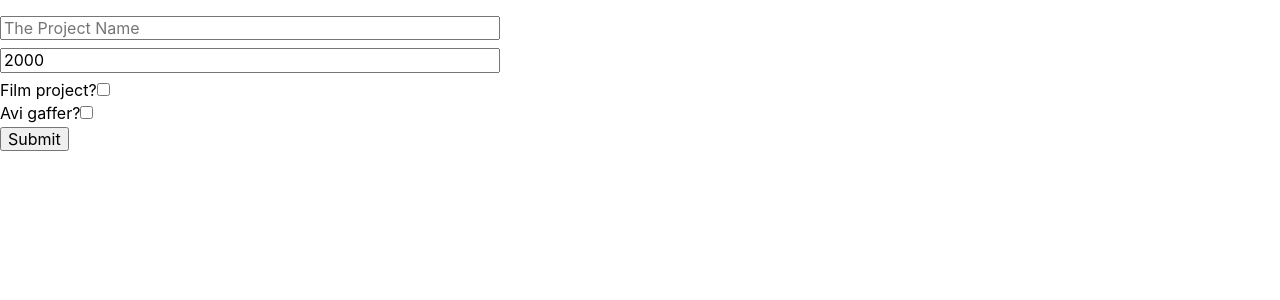
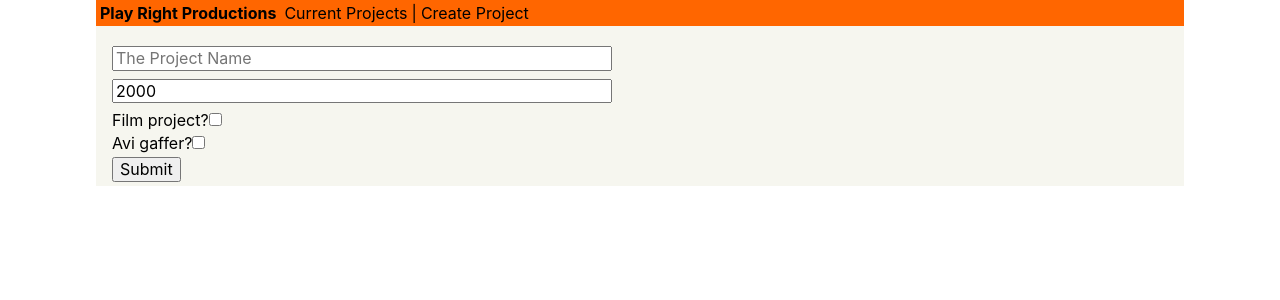
Before and after one commit to above-the-line/PRPsiteFrontEnd, a React (Create React App) app: page /create in a window 1280 px wide. Shown: the top 300 px of the page. Built offline with nearby package versions, Linux system fonts and the light colour scheme.

Commit message:
Added routing

```diff
--- a/package.json
+++ b/package.json
@@ -11,6 +11,8 @@
     "react": "^16.12.0",
     "react-apollo": "^3.1.3",
     "react-dom": "^16.12.0",
+    "react-router": "^5.1.2",
+    "react-router-dom": "^5.1.2",
     "react-scripts": "3.3.1"
   },
   "scripts": {
--- a/src/components/App.js
+++ b/src/components/App.js
@@ -1,11 +1,23 @@
 import React, { Component } from 'react'
-// import ProjectList from './ProjectList';
+import { Switch, Route } from 'react-router-dom'
+
+import Header from './Header'
+import ProjectList from './ProjectList';
 import CreateProject from './CreateProject'
 
 class App extends Component {
   render() {
-    return < CreateProject />
-
+    return (
+      <div className="center w85">
+        <Header />
+        <div className="ph3 pv1 background-gray">
+          <Switch>
+            <Route exact path="/" component={ProjectList} />
+            <Route exact path="/create" component={CreateProject} />
+          </Switch>
+        </div>
+      </div>
+    )
   }
 }
 
--- a/src/components/CreateProject.js
+++ b/src/components/CreateProject.js
@@ -201,7 +201,13 @@ class CreateProject extends Component {
         {/* wrap the button element with an Apollo <Mutation /> component
           the button is presented as a "render prop function" result
           and the gql query defined above CREATE_PROJECT_MUTATION is
-          passed as a prop */}
+          passed as a prop
+
+          Due to React-router you now need to implement an automatic redirect
+          from the CreateProject component to the ProjectList component
+          after a mutation was performed. The React-router will now navigate
+          back to ProjectList that's accessible on the root route /
+          */}
         <Mutation mutation={CREATE_PROJECT_MUTATION}
                   variables={
                     { project_name,
@@ -228,6 +234,7 @@ class CreateProject extends Component {
                       }
                     }
                   }
+                  onCompleted={ () => this.props.history.push('/')}
         >
           {/* To make the button execute the mutation, we
           call the function that Apollo injects into the <Mutation />
--- /dev/null
+++ b/src/components/Header.js
@@ -0,0 +1,24 @@
+import React, { Component } from 'react'
+import { Link } from 'react-router-dom'
+import { withRouter } from 'react-router'
+
+class Header extends Component {
+  render() {
+    return (
+      <div className="flex pa1 justify-between nowrap orange">
+        <div className="flex flex-fixed black">
+          <div className="fw7 mr1">Play Right Productions</div>
+          <Link to="/" className="ml1 no-underline black">
+            Current Projects
+          </Link>
+          <div className="ml1">|</div>
+          <Link to="/create" className="ml1 no-underline black">
+            Create Project
+          </Link>
+        </div>
+      </div>
+    )
+  }
+}
+
+export default withRouter(Header)
--- a/src/index.js
+++ b/src/index.js
@@ -8,6 +8,7 @@ import { ApolloProvider } from 'react-apollo'
 import { ApolloClient } from 'apollo-client'
 import { createHttpLink } from 'apollo-link-http'
 import { InMemoryCache } from 'apollo-cache-inmemory'
+import { BrowserRouter } from 'react-router-dom'
 
 
 // create the httpLink that connects ApolloClient instance
@@ -28,10 +29,14 @@ const client = new ApolloClient({
 // Render the root component of your React app.
 // The App is wrapped with the higher-order component ApolloProvider
 // that gets passed the client as a prop.
+// Also wrapped with BrowserRouter so that all child components
+// of App will get access to the routing functionality.
 ReactDOM.render(
-    <ApolloProvider client={client}>
-      <App />
-    </ApolloProvider>,
+    <BrowserRouter>
+        <ApolloProvider client={client}>
+        <App />
+        </ApolloProvider>
+    </BrowserRouter>,
     document.getElementById('root')
 )
 
```
Also changed, not shown: 2 other files (tests, documents, lock files or other folders).
